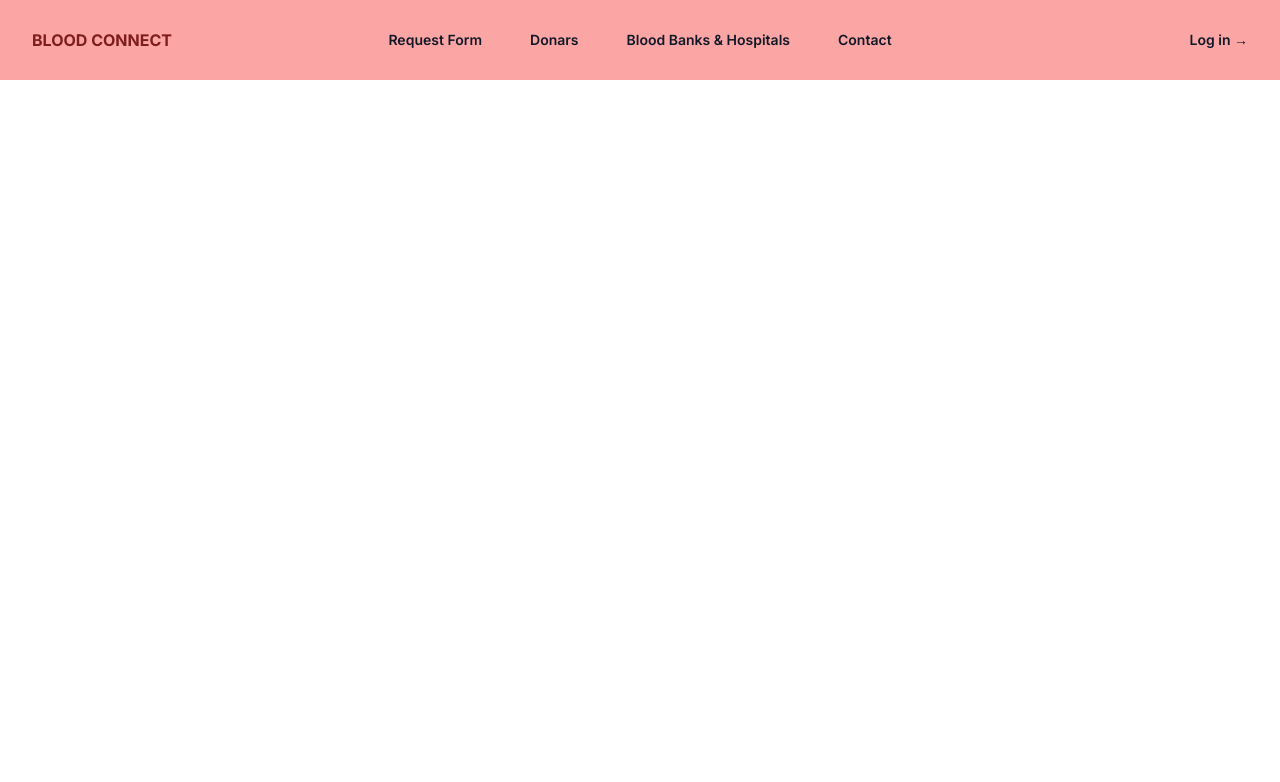
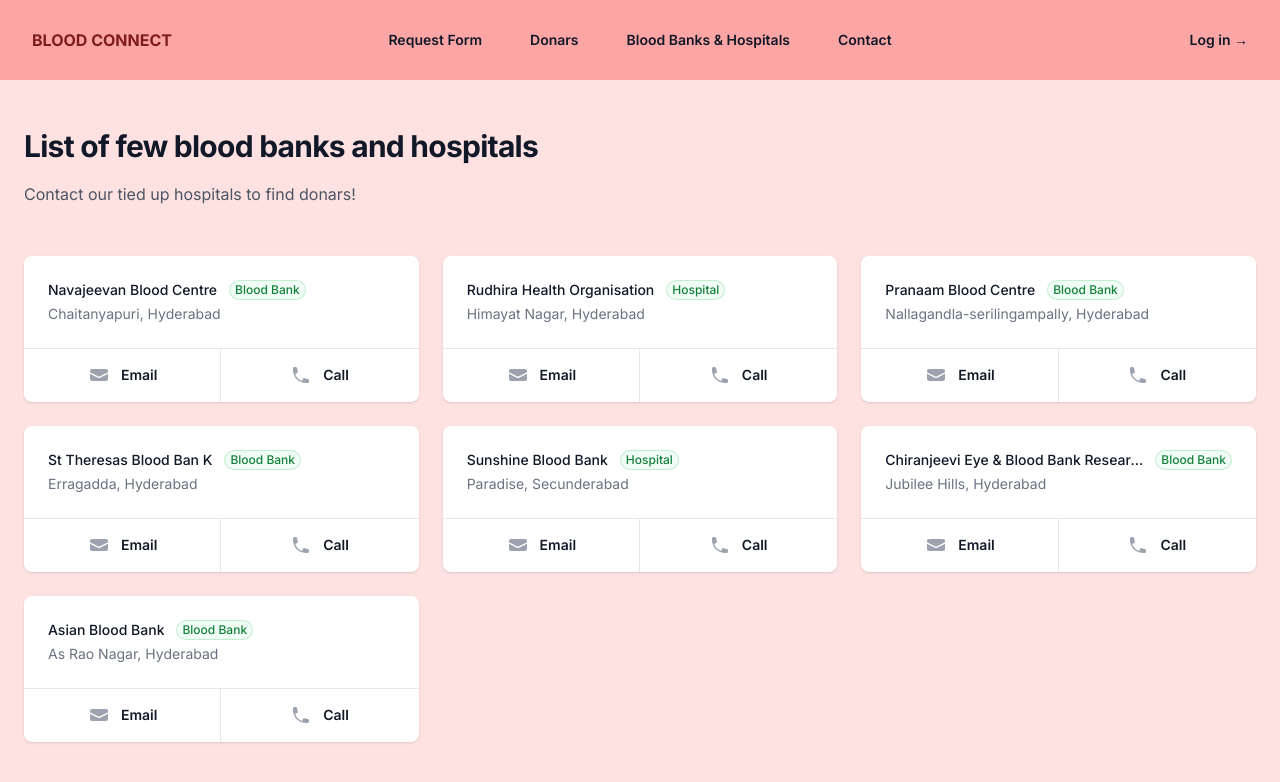
Before and after one commit to shreyareddy612/blood-donation-app-nextJs, a Next.js app: page /hospitals in a window 1280 px wide. Shown: the top 782 px of the page. Built offline with nearby package versions, Linux system fonts and the light colour scheme.

Commit message:
Added contact page and hospitals page UI

```diff
--- a/src/app/contact/page.tsx
+++ b/src/app/contact/page.tsx
@@ -20,6 +20,7 @@ export default function Contact() {
 
     return (
       <>
+      <div className="bg-red-100 h-screen">
 
     <header className="bg-red-300 absolute inset-x-0 top-0 z-50">
         <nav
@@ -61,6 +62,71 @@ export default function Contact() {
           </div>
         </nav>
       </header>
+
+      <div className="bg-red-100 py-24 sm:py-32">
+        <div className="mx-auto max-w-7xl px-6 lg:px-8">
+          <div className="mx-auto max-w-2xl space-y-16 divide-y divide-gray-100 lg:mx-0 lg:max-w-none">
+            <div className="grid grid-cols-1 gap-x-8 gap-y-10 lg:grid-cols-3">
+              <div>
+                <h2 className="text-3xl font-bold tracking-tight text-gray-900">Get in touch</h2>
+                <p className="mt-4 leading-7 text-gray-600">
+                  Feel free to contact us if you are having trouble finding donars or for any other issues!
+                </p>
+              </div>
+              <div className="grid grid-cols-1 gap-6 sm:grid-cols-2 lg:col-span-2 lg:gap-8">
+                <div className="rounded-2xl bg-gray-50 p-10">
+                  <h3 className="text-base font-semibold leading-7 text-gray-900">Phone</h3>
+                  <dl className="mt-3 space-y-1 text-sm leading-6 text-gray-600">
+
+                    <div className="mt-1">
+                      <dt className="sr-only">Phone number</dt>
+                      <dd>+91 8989898989</dd>
+                    </div>
+                  </dl>
+                </div>
+                <div className="rounded-2xl bg-gray-50 p-10">
+                  <h3 className="text-base font-semibold leading-7 text-gray-900">Email</h3>
+                  <dl className="mt-3 space-y-1 text-sm leading-6 text-gray-600">
+                    <div>
+                      <dt className="sr-only">Email</dt>
+                      <dd>
+                        <a href="mailto:press@example.com" className="font-semibold text-indigo-600">
+                          bloodconnect@gmail.com
+                        </a>
+                      </dd>
+                    </div>
+
+                  </dl>
+                </div>
+                <div className="rounded-2xl bg-gray-50 p-10">
+                  <h3 className="text-base font-semibold leading-7 text-gray-900">Address</h3>
+                  <dl className="mt-3 space-y-1 text-sm leading-6 text-gray-600">
+
+                    <div className="mt-1">
+                      <dt className="sr-only">Address</dt>
+                      <dd>Qwerty towers, xyz colony, Hyderabad, Telangana</dd>
+                    </div>
+                  </dl>
+                </div>
+                <div className="rounded-2xl bg-gray-50 p-10">
+                  <h3 className="text-base font-semibold leading-7 text-gray-900">Instagram/Twitter</h3>
+                  <dl className="mt-3 space-y-1 text-sm leading-6 text-gray-600">
+
+                    <div className="mt-1">
+                      <dt className="sr-only">ID</dt>
+                      <dd>blood_connect</dd>
+                    </div>
+                  </dl>
+                </div>
+              </div>
+            </div>
+
+          </div>
+        </div>
+      </div>
+
+      </div>
+
       </>
     )
   }
--- a/src/app/donars/page.tsx
+++ b/src/app/donars/page.tsx
@@ -39,7 +39,6 @@ export default function Donars() {
 
   const onRequestingSubmit = async (event: any) => {
     event.preventDefault();
-    alert("1");
 
     try {
       const donarData = donar;
@@ -48,6 +47,7 @@ export default function Donars() {
       const response = await axios.post("/api/users/donarForm", donar);
 
       console.log(response, "apiiii");
+      location.reload();
       // route.push('/login');
       // routeToLogin();
     } catch (error: any) {
@@ -228,7 +228,7 @@ export default function Donars() {
           <button
             // onClick={onRequestingSubmit}
             type="submit"
-            className="bg-blue-500 text-white px-4 py-2 rounded-md focus:outline-none focus:ring-2 focus:ring-offset-2 focus:ring-blue-700"
+            className="rounded-md bg-red-400 px-3.5 py-2.5 text-sm font-semibold text-white shadow-sm hover:bg-red-500 focus-visible:outline focus-visible:outline-2 focus-visible:outline-offset-2 focus-visible:outline-red-600"
           >
             Submit
           </button>
--- a/src/app/hospitals/page.tsx
+++ b/src/app/hospitals/page.tsx
@@ -6,6 +6,8 @@ import { useRouter } from "next/navigation";
 import { useState } from "react";
 import Image from "next/image";
 import { Bars3Icon, XMarkIcon } from "@heroicons/react/24/outline";
+
+import { EnvelopeIcon, PhoneIcon } from '@heroicons/react/20/solid'
 // import {axios} from "axios";
 
 export default function Hospitals() {
@@ -17,10 +19,70 @@ export default function Hospitals() {
     { name: "Contact", href: "/contact" },
   ];
 
+  const people = [
+    {
+      name: 'Navajeevan Blood Centre',
+      title: 'Chaitanyapuri, Hyderabad',
+      role: 'Blood Bank',
+      email: 'example@example.com',
+      telephone: '+1-202-555-0170',
+
+    },
+    {
+      name: 'Rudhira Health Organisation',
+      title: 'Himayat Nagar, Hyderabad',
+      role: 'Hospital',
+      email: 'example@example.com',
+      telephone: '+1-202-555-0170',
+
+    },
+    {
+      name: 'Pranaam Blood Centre',
+      title: 'Nallagandla-serilingampally, Hyderabad',
+      role: 'Blood Bank',
+      email: 'example@example.com',
+      telephone: '+1-202-555-0170',
+
+    },
+    {
+      name: 'St Theresas Blood Ban K',
+      title: 'Erragadda, Hyderabad',
+      role: 'Blood Bank',
+      email: 'example@example.com',
+      telephone: '+1-202-555-0170',
+
+    },
+    {
+      name: 'Sunshine Blood Bank',
+      title: 'Paradise, Secunderabad',
+      role: 'Hospital',
+      email: 'example@example.com',
+      telephone: '+1-202-555-0170',
+
+    },
+    {
+      name: 'Chiranjeevi Eye & Blood Bank Research & Development Centre',
+      title: 'Jubilee Hills, Hyderabad',
+      role: 'Blood Bank',
+      email: 'example@example.com',
+      telephone: '+1-202-555-0170',
+
+    },
+    {
+      name: 'Asian Blood Bank',
+      title: 'As Rao Nagar, Hyderabad',
+      role: 'Blood Bank',
+      email: 'example@example.com',
+      telephone: '+1-202-555-0170',
+
+    },
+
+  ]
+
 
     return (
       <>
-
+    <div className="bg-red-100 h-screen">
     <header className="bg-red-300 absolute inset-x-0 top-0 z-50">
         <nav
           aria-label="Global"
@@ -61,6 +123,70 @@ export default function Hospitals() {
           </div>
         </nav>
       </header>
+
+
+
+
+
+
+
+<div className="mt-20 mx-4 px-2">
+  <div>
+  <div className="py-12">
+                <h2 className="text-3xl font-bold tracking-tight text-gray-900">List of few blood banks and hospitals</h2>
+                <p className="mt-4 leading-7 text-gray-600">
+                  Contact our tied up hospitals to find donars!
+                </p>
+              </div>
+  </div>
+
+    <ul role="list" className="grid grid-cols-1 gap-6 sm:grid-cols-2 lg:grid-cols-3">
+      {people.map((person) => (
+        <li key={person.email} className="col-span-1 divide-y divide-gray-200 rounded-lg bg-white shadow">
+          <div className="flex w-full items-center justify-between space-x-6 p-6">
+            <div className="flex-1 truncate">
+              <div className="flex items-center space-x-3">
+                <h3 className="truncate text-sm font-medium text-gray-900">{person.name}</h3>
+                <span className="inline-flex flex-shrink-0 items-center rounded-full bg-green-50 px-1.5 py-0.5 text-xs font-medium text-green-700 ring-1 ring-inset ring-green-600/20">
+                  {person.role}
+                </span>
+              </div>
+              <p className="mt-1 truncate text-sm text-gray-500">{person.title}</p>
+            </div>
+          </div>
+          <div>
+            <div className="-mt-px flex divide-x divide-gray-200">
+              <div className="flex w-0 flex-1">
+                <a
+                  href={`mailto:${person.email}`}
+                  className="relative -mr-px inline-flex w-0 flex-1 items-center justify-center gap-x-3 rounded-bl-lg border border-transparent py-4 text-sm font-semibold text-gray-900"
+                >
+                  <EnvelopeIcon aria-hidden="true" className="h-5 w-5 text-gray-400" />
+                  Email
+                </a>
+              </div>
+              <div className="-ml-px flex w-0 flex-1">
+                <a
+                  href={`tel:${person.telephone}`}
+                  className="relative inline-flex w-0 flex-1 items-center justify-center gap-x-3 rounded-br-lg border border-transparent py-4 text-sm font-semibold text-gray-900"
+                >
+                  <PhoneIcon aria-hidden="true" className="h-5 w-5 text-gray-400" />
+                  Call
+                </a>
+              </div>
+            </div>
+          </div>
+        </li>
+      ))}
+    </ul>
+
+    </div>
+
+
+
+    </div>
+
+
       </>
     )
   }
--- a/src/app/login/page.tsx
+++ b/src/app/login/page.tsx
@@ -23,11 +23,7 @@ export default function LoginPage() {
 
         <div className="flex min-h-full flex-1 flex-col justify-center px-6 py-12 lg:px-8">
           <div className="mx-auto w-full max-w-lg">
-            <Image
-              className="mx-auto h-24 w-auto"
-              src="https://img.freepik.com/premium-vector/black-contact-person-icon-white-background_833641-1126.jpg"
-              alt="Person Logo"
-            />
+
             <h2 className="mt-10 text-center text-2xl font-bold leading-9 tracking-tight text-gray-900">
               Login here!!
             </h2>
--- a/src/app/requestForm/page.tsx
+++ b/src/app/requestForm/page.tsx
@@ -38,7 +38,7 @@ export default function RequestForm() {
 
   const onRequestingSubmit = async (event: any) => {
     event.preventDefault();
-    alert("1");
+;
 
     try {
       const receiverData = receiver;
@@ -47,6 +47,7 @@ export default function RequestForm() {
       const response = await axios.post("/api/users/receiverForm", receiver);
 
       console.log(response, "apiiii");
+      location.reload();
       // route.push('/login');
       // routeToLogin();
     } catch (error: any) {
@@ -225,7 +226,7 @@ export default function RequestForm() {
           <button
             // onClick={onRequestingSubmit}
             type="submit"
-            className="bg-blue-500 text-white px-4 py-2 rounded-md focus:outline-none focus:ring-2 focus:ring-offset-2 focus:ring-blue-700"
+            className="rounded-md bg-red-400 px-3.5 py-2.5 text-sm font-semibold text-white shadow-sm hover:bg-red-500 focus-visible:outline focus-visible:outline-2 focus-visible:outline-offset-2 focus-visible:outline-red-600"
           >
             Submit
           </button>
--- a/src/app/signup/page.tsx
+++ b/src/app/signup/page.tsx
@@ -4,7 +4,6 @@ import Link from "next/link";
 import React, { useEffect } from "react";
 import { useRouter } from 'next/navigation';
 import { useState } from "react";
-import Image from "next/image";
 
 import toast from "react-hot-toast";
 import axios from "axios";
@@ -64,11 +63,7 @@ export default function LoginPage() {
            "Page Loading"
          :
          <div className="mx-auto w-full max-w-lg">
-           <Image
-             className="mx-auto h-24 w-auto"
-             src="https://img.freepik.com/premium-vector/black-contact-person-icon-white-background_833641-1126.jpg"
-             alt="Person Logo"
-           />
+
            <h2 className="mt-10 text-center text-2xl font-bold leading-9 tracking-tight text-gray-900">
              Signup here!!
            </h2>
```
Also changed, not shown: src/app/page.tsx (+22 -33 lines).
